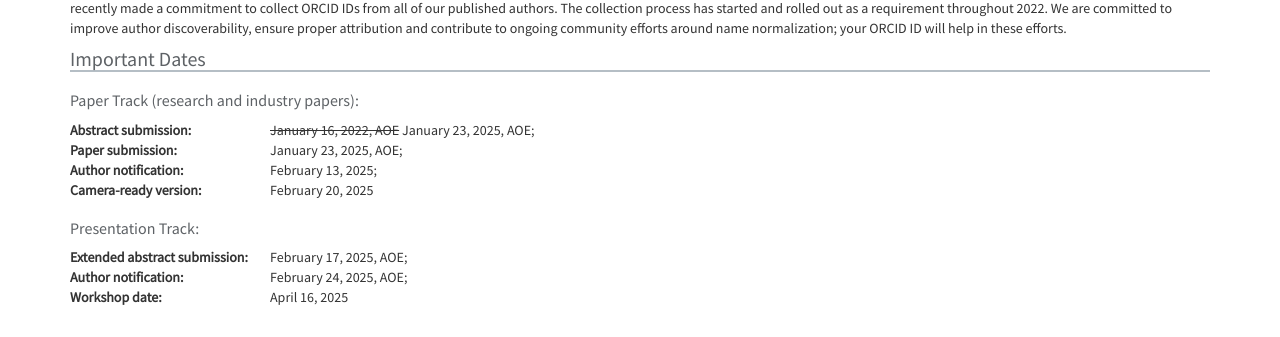
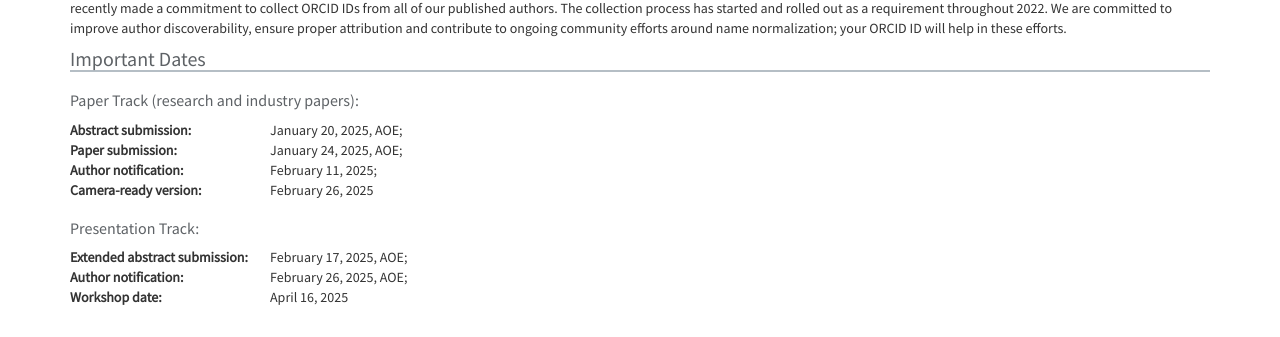
Before and after one commit to ltb2025/ltb2025.github.io, a plain HTML site: page index.html in a window 1280 px wide. Shown: the part 1500-1837 px from the top of the page. Drawn offline with nearby package versions, Linux system fonts and the light colour scheme.

Commit message:
Update index.html

```diff
--- a/index.html
+++ b/index.html
@@ -173,19 +173,19 @@
       <h3 style="text-align:left;" id="dates">Paper Track (research and industry papers):</h3>
       <tr>
         <td style="width:200px"><b>Abstract submission:</b></td>
-        <td><del>January 16, 2022, AOE</del> January 23, 2025, AOE;</td>
+        <td>January 20, 2025, AOE;</td>
       </tr>
       <tr>
         <td style="width:200px"><b>Paper submission:</b></td>
-        <td>January 23, 2025, AOE;</td>
+        <td>January 24, 2025, AOE;</td>
       </tr>
       <tr>
         <td style="width:200px"><b>Author notification:</b></td>
-        <td>February 13, 2025;</td>
+        <td>February 11, 2025;</td>
       </tr>
       <tr>
         <td style="width:200px"><b>Camera-ready version:</b></td>
-        <td>February 20, 2025</td>
+        <td>February 26, 2025</td>
       </tr>
     </table>
 
@@ -197,7 +197,7 @@
       </tr>
       <tr>
         <td style="width:200px"><b>Author notification:</b></td>
-        <td>February 24, 2025, AOE;</td>
+        <td>February 26, 2025, AOE;</td>
       </tr>
       <tr>
         <td style="width:200px"><b>Workshop date:</b></td>
```
